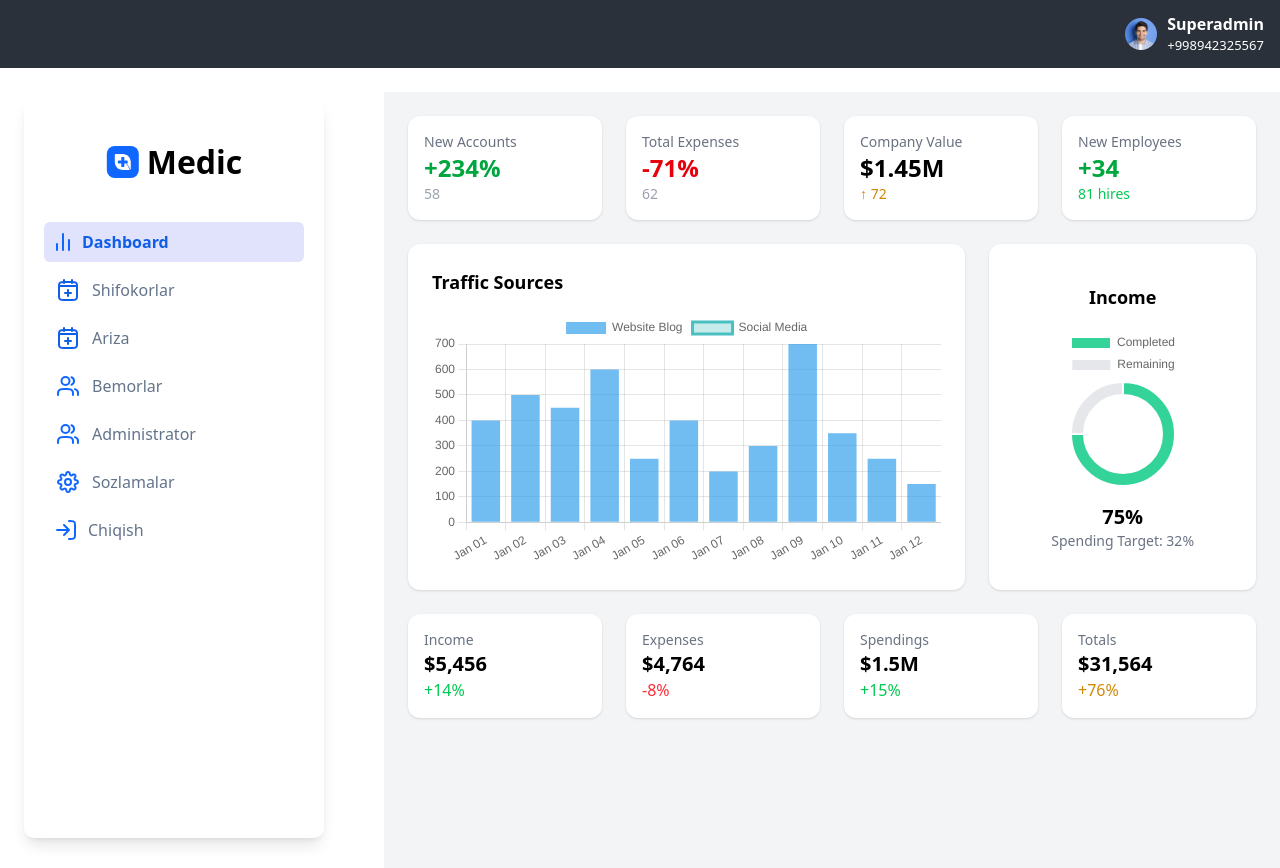
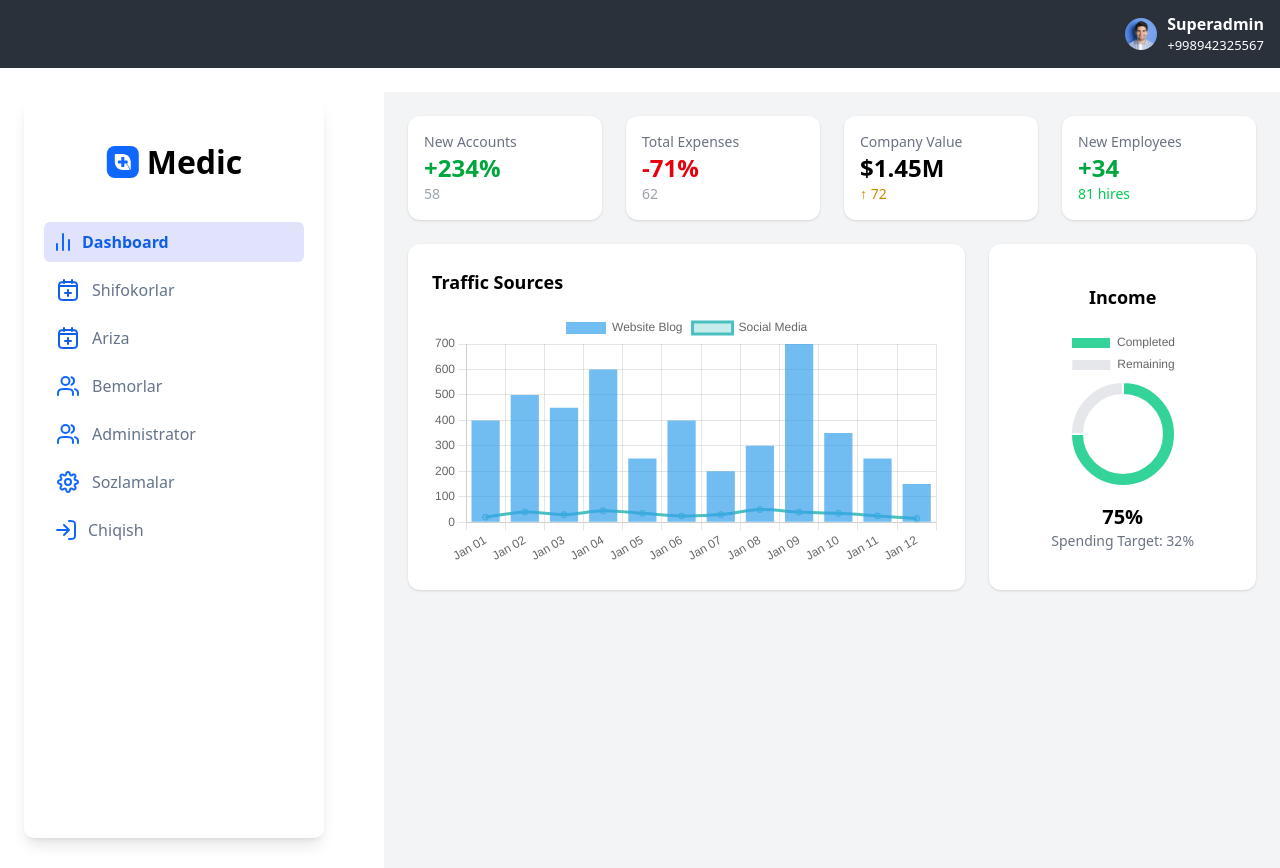
Before and after one commit to Fullstackerpr/MediGooFront, a React (Vite) app: page / in a window 1280 px wide. Built offline with nearby package versions, Linux system fonts and the light colour scheme; the HTML template or start-up script is replaced by a standard one.

Commit message:
dashboard solve

```diff
--- a/src/pages/dashboard/index.tsx
+++ b/src/pages/dashboard/index.tsx
@@ -10,6 +10,7 @@ import {
   Tooltip,
   Legend,
   ArcElement,
+  type ChartType,
 } from "chart.js";
 import { Chart, Doughnut } from "react-chartjs-2";
 import type { ChartData } from "chart.js";
@@ -41,7 +42,7 @@ const trafficLabels = [
   "Jan 12",
 ];
 
-const trafficData: ChartData<"bar" | "line", number[], string> = {
+const trafficData: ChartData<ChartType, number[], string> = {
   labels: trafficLabels,
   datasets: [
     {
@@ -53,6 +54,7 @@ const trafficData: ChartData<"bar" | "line", number[], string> = {
     {
       type: "line",
       label: "Social Media",
+      data: [20, 40, 30, 45, 35, 25, 30, 50, 40, 35, 25, 15],
       borderColor: "rgba(75,192,192,1)",
       backgroundColor: "rgba(75,192,192,0.3)",
       tension: 0.3,
@@ -112,29 +114,6 @@ const Dashboard = () => {
           <p className="text-sm text-gray-500">Spending Target: 32%</p>
         </div>
       </div>
-
-      <div className="grid grid-cols-1 gap-6 sm:grid-cols-2 lg:grid-cols-4">
-        <div className="rounded-xl bg-white p-4 shadow">
-          <p className="text-sm text-gray-500">Income</p>
-          <h2 className="text-xl font-bold">$5,456</h2>
-          <p className="text-green-500">+14%</p>
-        </div>
-        <div className="rounded-xl bg-white p-4 shadow">
-          <p className="text-sm text-gray-500">Expenses</p>
-          <h2 className="text-xl font-bold">$4,764</h2>
-          <p className="text-red-500">-8%</p>
-        </div>
-        <div className="rounded-xl bg-white p-4 shadow">
-          <p className="text-sm text-gray-500">Spendings</p>
-          <h2 className="text-xl font-bold">$1.5M</h2>
-          <p className="text-green-500">+15%</p>
-        </div>
-        <div className="rounded-xl bg-white p-4 shadow">
-          <p className="text-sm text-gray-500">Totals</p>
-          <h2 className="text-xl font-bold">$31,564</h2>
-          <p className="text-yellow-600">+76%</p>
-        </div>
-      </div>
     </div>
   );
 };
```
